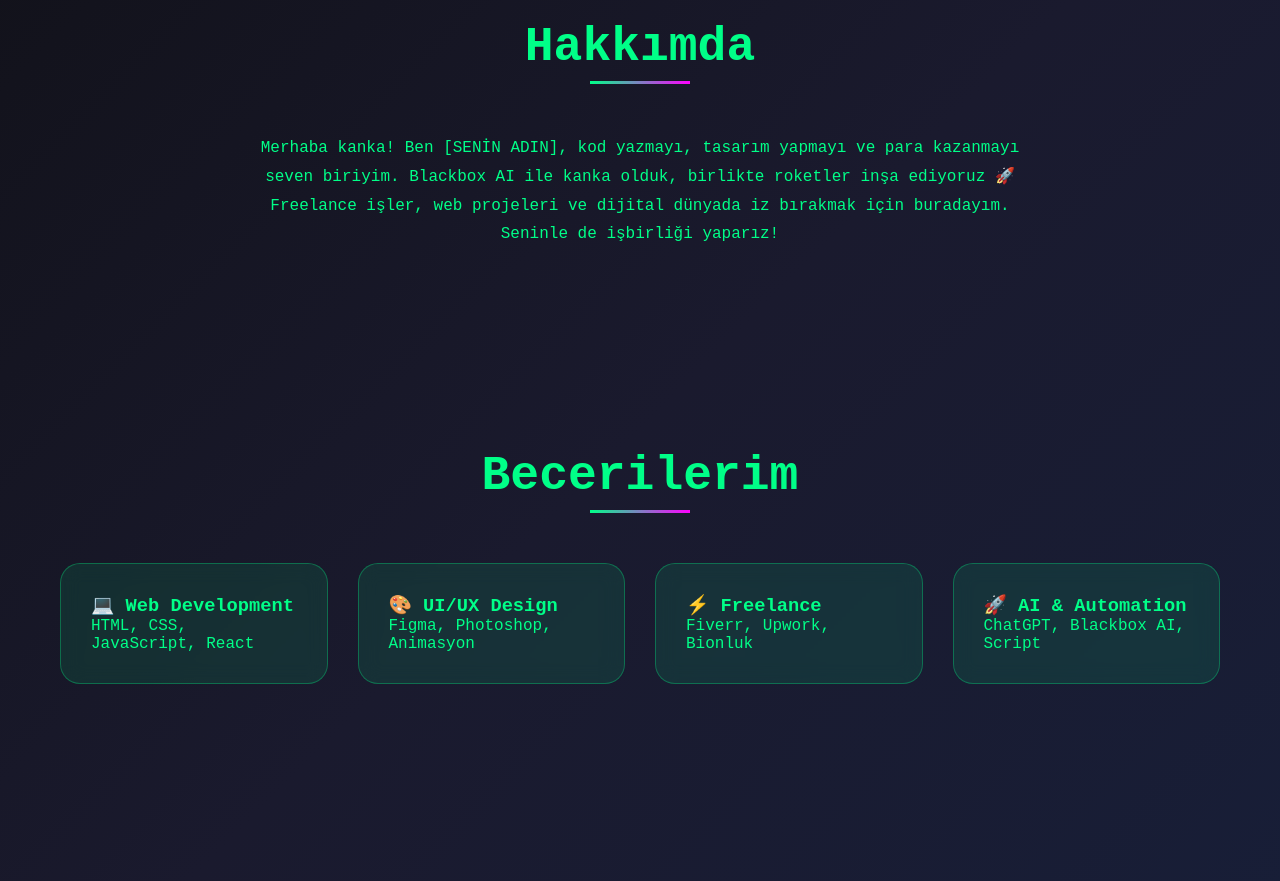
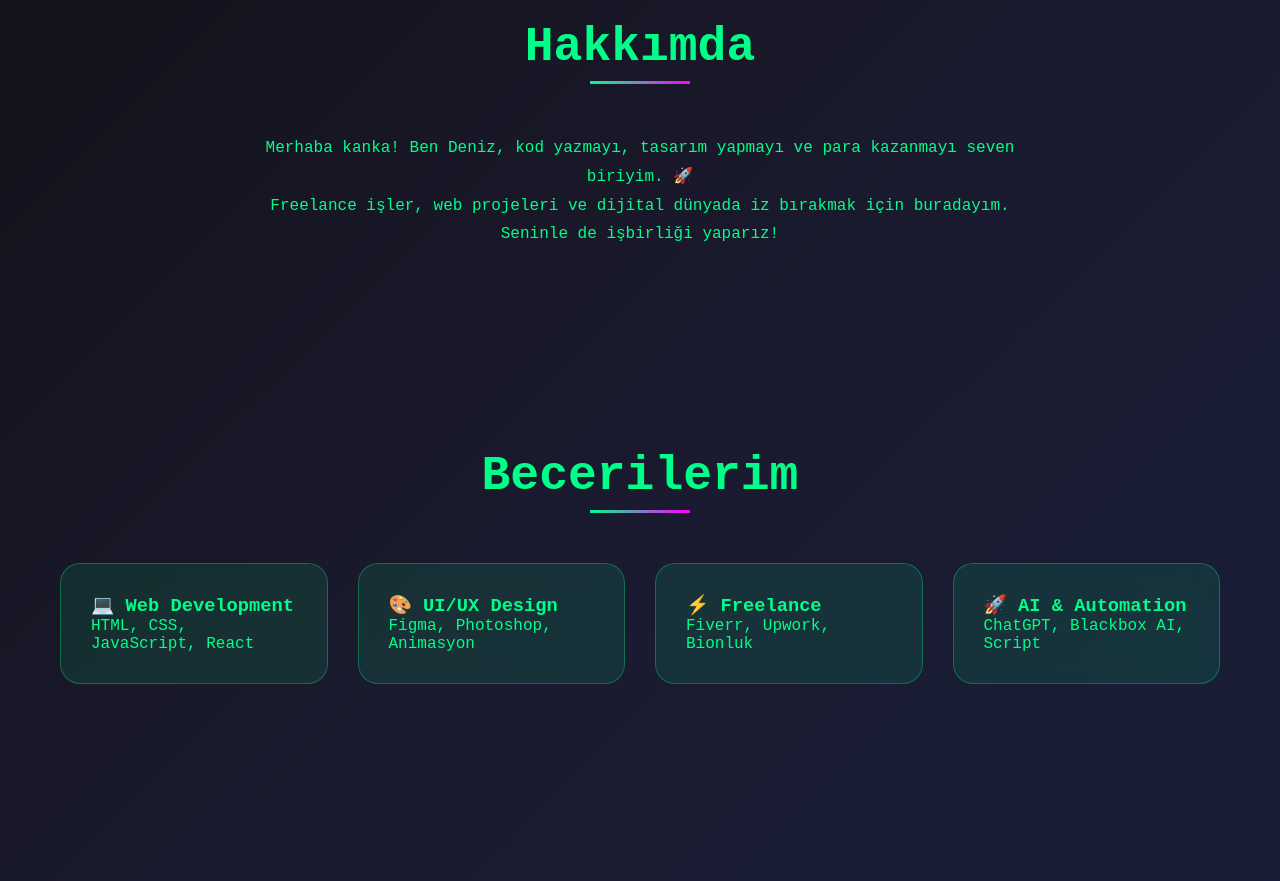
Before and after one commit to Deniz1968/kral-portfolio, a plain HTML site: page index.html in a window 1280 px wide. Shown: the part 880-1761 px from the top of the page. Drawn offline with Linux system fonts and the light colour scheme.

Commit message:
Update personal introduction in about section
İçerik düzenlemesi yapıldı

```diff
--- a/index.html
+++ b/index.html
@@ -281,7 +281,7 @@
     <section id="about" class="fade-in">
         <h2>Hakkımda</h2>
         <div style="max-width: 800px; margin: 0 auto; text-align: center; line-height: 1.8;">
-            <p>Merhaba kanka! Ben [SENİN ADIN], kod yazmayı, tasarım yapmayı ve para kazanmayı seven biriyim. Blackbox AI ile kanka olduk, birlikte roketler inşa ediyoruz 🚀</p>
+            <p>Merhaba kanka! Ben Deniz, kod yazmayı, tasarım yapmayı ve para kazanmayı seven biriyim. 🚀</p>
             <p>Freelance işler, web projeleri ve dijital dünyada iz bırakmak için buradayım. Seninle de işbirliği yaparız!</p>
         </div>
     </section>
```
